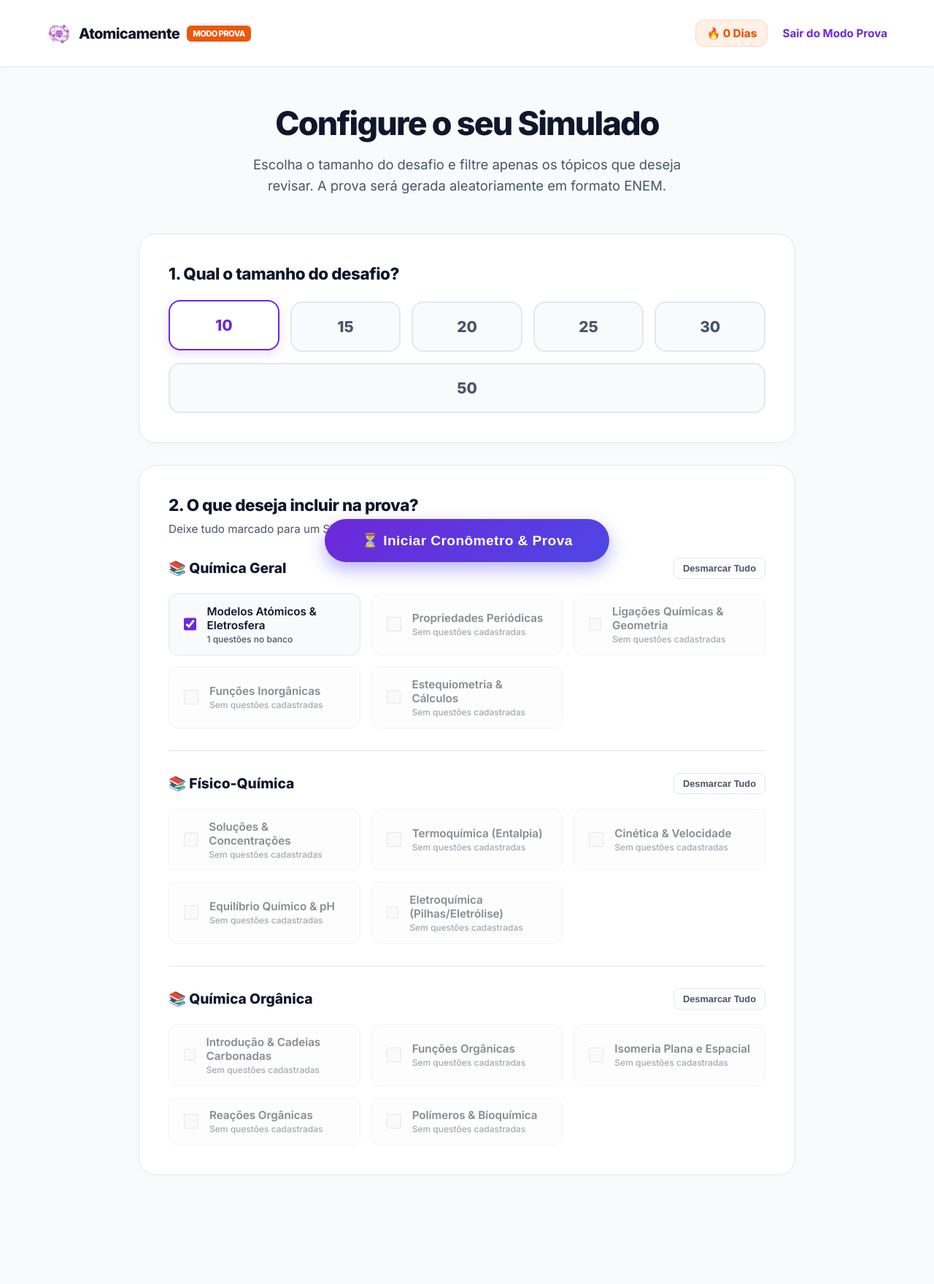
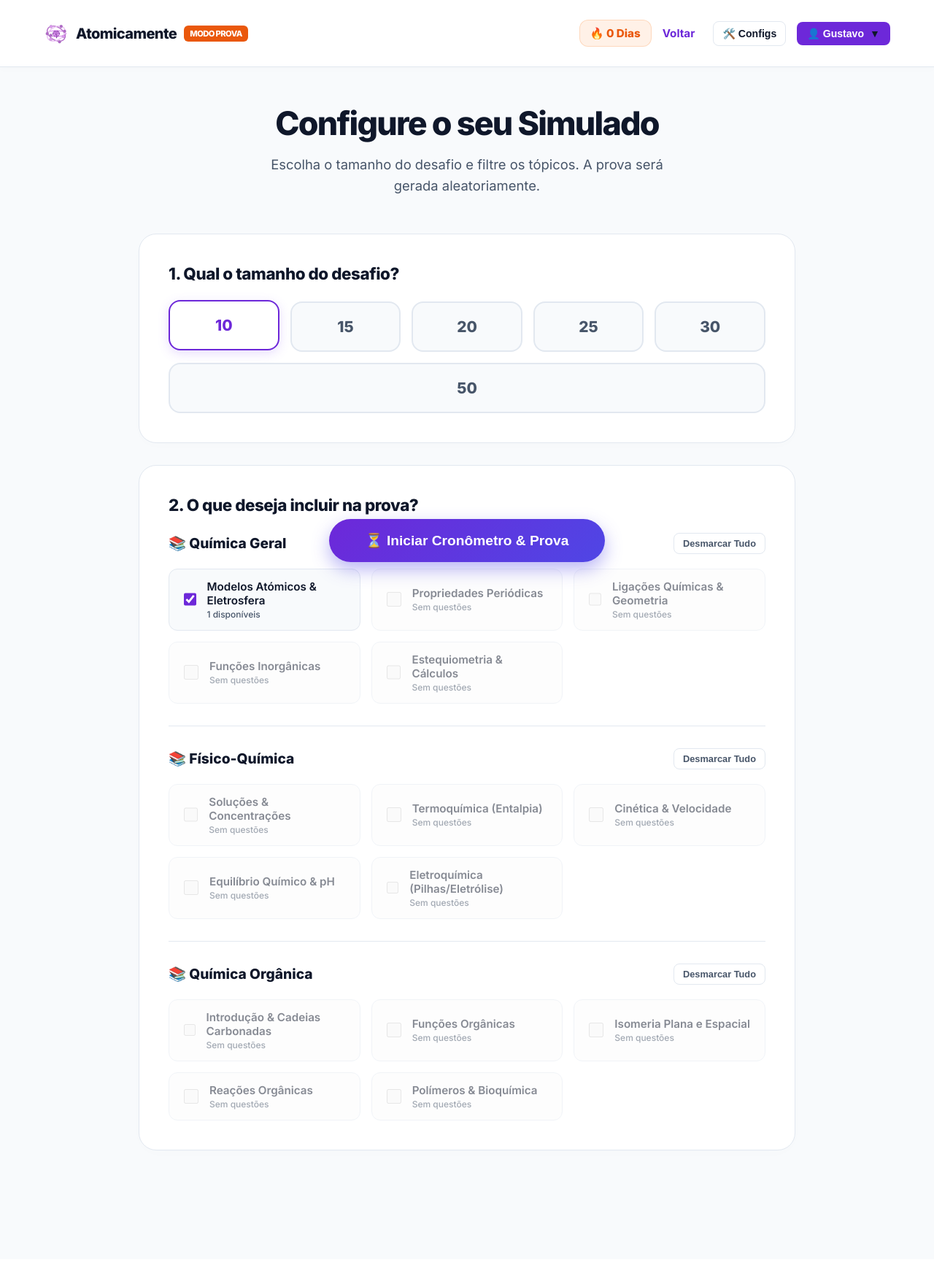
Before and after one commit to ghsnts/atomicamente, a PHP site: page /simulado.php in a window 1280 px wide. Shown: the whole page at 73% size. After the commit the page ends 1576 px from the top, so only its background shows below. Run offline with PHP 8.4, Linux system fonts and the light colour scheme; a user stored in the database is signed in; data comes from the database, SQL or seed files in the repository; tables that the repository leaves empty hold one stand-in row (values such as "Sample post").

Commit message:
Refactor session handling and UI updates
Refactor session checks and improve error handling. Update UI elements for better consistency and clarity.

```diff
--- a/simulado.php
+++ b/simulado.php
@@ -2,7 +2,6 @@
 session_start();
 require_once 'config.php';
 
-// Proteção padrão
 if (!isset($_SESSION['user_id'])) {
     header("Location: login.php");
     exit;
@@ -12,12 +11,10 @@ $user_id = $_SESSION['user_id'];
 $primeiro_nome = explode(' ', trim($_SESSION['user_nome'] ?? 'Estudante'))[0];
 
 try {
-    // Buscar a Ofensiva (Foguinho) para o Cabeçalho
     $stmtStreak = $pdo->prepare("SELECT streak FROM users WHERE id = :uid");
     $stmtStreak->execute([':uid' => $user_id]);
     $streak_aluno = $stmtStreak->fetchColumn() ?: 0;
 
-    // Buscar Frentes e Tópicos com contagem de questões ativas no banco
     $stmtMapeamento = $pdo->query("
         SELECT
             f.id as frente_id, f.nome as frente_nome,
@@ -37,9 +34,8 @@ try {
             'qtd' => $row['qtd_questoes']
         ];
     }
-
 } catch (PDOException $e) {
-    die("Erro ao carregar configurações do simulado: " . $e->getMessage());
+    die("Erro ao carregar configurações: " . $e->getMessage());
 }
 ?>
 <!DOCTYPE html>
@@ -53,9 +49,9 @@ try {
   <style>
     body { font-family: 'Inter', sans-serif; background-color: var(--bg-global); color: var(--texto-principal); margin: 0; }
 
-    /* CABEÇALHO (Herdado do Dashboard para consistência máxima) */
+    /* CABEÇALHO PADRÃO PREMIUM */
     .topo-dash { border-bottom: 1px solid var(--borda); background: var(--bg-card); position: sticky; top: 0; z-index: 100; box-shadow: 0 2px 10px rgba(0,0,0,0.02); }
-    .nav-dash { padding: 12px 0; max-width: 1200px; margin: 0 auto; display: flex; justify-content: space-between; align-items: center; }
+    .nav-dash { padding: 12px 20px; max-width: 1200px; margin: 0 auto; display: flex; justify-content: space-between; align-items: center; width: 100%; box-sizing: border-box; }
     .marca-dash { font-weight: 800; font-size: 1.25rem; display: flex; align-items: center; gap: 10px; text-decoration: none; color: var(--texto-principal); letter-spacing: -0.03em; }
 
     .container-simulado { max-width: 900px; margin: 50px auto; padding: 0 20px; }
@@ -64,21 +60,15 @@ try {
     .titulo-hero { font-size: 2.8rem; font-weight: 800; letter-spacing: -0.04em; margin: 0 0 15px 0; color: var(--texto-principal); }
     .subtitulo-hero { font-size: 1.15rem; color: var(--texto-secundario); margin: 0 auto; max-width: 600px; line-height: 1.6; }
 
-    /* SELETORES DE QUANTIDADE (Cards estilo Radio Button) */
     .secao-config { background: var(--bg-card); border: 1px solid var(--borda); border-radius: 24px; padding: 40px; margin-bottom: 30px; box-shadow: 0 4px 20px -5px rgba(0,0,0,0.02); }
     .titulo-secao { font-size: 1.4rem; font-weight: 800; margin: 0 0 25px 0; letter-spacing: -0.02em; }
 
     .grid-quantidades { display: flex; gap: 15px; flex-wrap: wrap; }
     .radio-card { display: none; }
-    .label-card {
-      flex: 1; min-width: 100px; text-align: center; padding: 20px 10px;
-      background: var(--bg-global); border: 2px solid var(--borda); border-radius: 16px;
-      cursor: pointer; transition: all 0.2s ease; font-weight: 800; font-size: 1.3rem; color: var(--texto-secundario);
-    }
+    .label-card { flex: 1; min-width: 100px; text-align: center; padding: 20px 10px; background: var(--bg-global); border: 2px solid var(--borda); border-radius: 16px; cursor: pointer; transition: all 0.2s ease; font-weight: 800; font-size: 1.3rem; color: var(--texto-secundario); }
     .label-card:hover { border-color: rgba(139, 92, 246, 0.4); background: var(--roxo-suave); }
     .radio-card:checked + .label-card { border-color: var(--roxo-base); background: var(--roxo-suave); color: var(--roxo-base); box-shadow: 0 4px 15px rgba(139, 92, 246, 0.2); transform: translateY(-2px); }
 
-    /* SELETORES DE MATÉRIA (Checkboxes elegantes) */
     .frente-bloco { margin-bottom: 30px; border-bottom: 1px solid var(--borda); padding-bottom: 30px; }
     .frente-bloco:last-child { margin-bottom: 0; border-bottom: none; padding-bottom: 0; }
 
@@ -88,24 +78,17 @@ try {
     .btn-selecionar-todos:hover { border-color: var(--roxo-base); color: var(--roxo-base); }
 
     .grid-topicos { display: grid; grid-template-columns: repeat(auto-fill, minmax(250px, 1fr)); gap: 15px; }
-
     .topico-item { display: flex; align-items: center; gap: 12px; padding: 14px 16px; border: 1px solid var(--borda); border-radius: 12px; cursor: pointer; transition: all 0.2s; background: var(--bg-global); }
     .topico-item:hover { border-color: var(--roxo-base); }
     .topico-item.desativado { opacity: 0.5; cursor: not-allowed; border-color: var(--borda); background: rgba(0,0,0,0.02); }
-    .topico-item.desativado:hover { border-color: var(--borda); }
 
     .check-custom { width: 20px; height: 20px; accent-color: var(--roxo-base); cursor: pointer; }
     .topico-info { display: flex; flex-direction: column; }
     .topico-nome { font-weight: 600; font-size: 0.95rem; color: var(--texto-principal); }
     .topico-badge { font-size: 0.75rem; color: var(--texto-secundario); font-weight: 500; margin-top: 2px; }
 
-    /* BOTÃO FLUTUANTE DE INICIAR */
     .barra-acao-fixa { position: sticky; bottom: 30px; display: flex; justify-content: center; z-index: 10; margin-top: 40px; }
-    .btn-gerar {
-      background: linear-gradient(135deg, var(--roxo-base), #4f46e5); color: white; border: none;
-      padding: 18px 50px; font-size: 1.2rem; font-weight: 800; border-radius: 50px; cursor: pointer;
-      box-shadow: 0 10px 25px rgba(79, 70, 229, 0.4); transition: all 0.3s ease; letter-spacing: 0.02em;
-    }
+    .btn-gerar { background: linear-gradient(135deg, var(--roxo-base), #4f46e5); color: white; border: none; padding: 18px 50px; font-size: 1.2rem; font-weight: 800; border-radius: 50px; cursor: pointer; box-shadow: 0 10px 25px rgba(79, 70, 229, 0.4); transition: all 0.3s ease; }
     .btn-gerar:hover { transform: translateY(-3px) scale(1.02); box-shadow: 0 15px 35px rgba(79, 70, 229, 0.5); }
   </style>
   <script src="js/tema.js"></script>
@@ -113,17 +96,39 @@ try {
 <body class="dash-body">
 
   <header class="topo-dash">
-    <div class="nav-dash container">
+    <div class="nav-dash">
       <a href="dashboard.php" class="marca-dash">
         <img src="assets/icone-simplificado.png" alt="Logo" style="height: 34px; border-radius: 8px;" />
         Atomicamente <span class="badge-enem" style="font-size: 0.7rem; font-weight: 800; padding: 4px 8px; border-radius: 6px; color: white; background: #ea580c;">MODO PROVA</span>
       </a>
 
-      <div style="display: flex; align-items: center; gap: 20px;">
+      <div style="display: flex; align-items: center; gap: 15px;">
         <div style="display: flex; align-items: center; gap: 6px; background: rgba(249, 115, 22, 0.1); border: 1px solid rgba(249, 115, 22, 0.2); padding: 8px 14px; border-radius: 12px; font-weight: 800; color: #ea580c; font-size: 0.95rem;">
           🔥 <?php echo $streak_aluno; ?> Dias
         </div>
-        <a href="dashboard.php" style="color: var(--roxo-base); text-decoration: none; font-weight: 700; font-size: 0.95rem; transition: opacity 0.2s;">Sair do Modo Prova</a>
+
+        <a href="dashboard.php" style="color: var(--roxo-base); text-decoration: none; font-weight: 700; font-size: 0.95rem; margin-right: 10px;">Voltar</a>
+
+        <div class="menu-dropdown">
+          <button onclick="alternarDropdown('drop-config')" style="background: none; border: 1px solid var(--borda); color: var(--texto-principal); padding: 8px 12px; font-size: 0.88rem; border-radius: 8px; font-weight: 600; cursor: pointer; display: flex; align-items: center; gap: 6px;">
+            🛠️ Configs
+          </button>
+          <div id="drop-config" class="dropdown-conteudo">
+            <div class="dropdown-item" onclick="alternarModoNoturno()"><span id="btn-tema-texto">🌙 Modo Escuro</span></div>
+          </div>
+        </div>
+
+        <div class="menu-dropdown">
+          <button onclick="alternarDropdown('drop-perfil')" style="background: var(--roxo-base); color: white; border: none; padding: 8px 14px; font-size: 0.88rem; border-radius: 8px; font-weight: 700; cursor: pointer; display: flex; align-items: center; gap: 8px;">
+            👤 <?php echo $primeiro_nome; ?> <span>▼</span>
+          </button>
+          <div id="drop-perfil" class="dropdown-conteudo">
+            <a href="perfil.php" class="dropdown-item">🧑‍🎓 Perfil</a>
+            <a href="progresso.php" class="dropdown-item">📈 Progresso</a>
+            <div class="dropdown-divisor"></div>
+            <a href="logout.php" class="dropdown-item sair">🚪 Sair</a>
+          </div>
+        </div>
       </div>
     </div>
   </header>
@@ -133,14 +138,13 @@ try {
 
       <div class="hero-simulado">
         <h1 class="titulo-hero">Configure o seu Simulado</h1>
-        <p class="subtitulo-hero">Escolha o tamanho do desafio e filtre apenas os tópicos que deseja revisar. A prova será gerada aleatoriamente em formato ENEM.</p>
+        <p class="subtitulo-hero">Escolha o tamanho do desafio e filtre os tópicos. A prova será gerada aleatoriamente.</p>
       </div>
 
       <div class="secao-config">
         <h2 class="titulo-secao">1. Qual o tamanho do desafio?</h2>
         <div class="grid-quantidades">
-          <?php $opcoes = [10, 15, 20, 25, 30, 50]; ?>
-          <?php foreach ($opcoes as $idx => $qtd): ?>
+          <?php foreach ([10, 15, 20, 25, 30, 50] as $idx => $qtd): ?>
             <input type="radio" name="qtd_questoes" id="qtd_<?php echo $qtd; ?>" value="<?php echo $qtd; ?>" class="radio-card" <?php echo $idx === 0 ? 'checked' : ''; ?>>
             <label for="qtd_<?php echo $qtd; ?>" class="label-card"><?php echo $qtd; ?></label>
           <?php endforeach; ?>
@@ -149,8 +153,6 @@ try {
 
       <div class="secao-config">
         <h2 class="titulo-secao">2. O que deseja incluir na prova?</h2>
-        <p style="color: var(--texto-secundario); margin-top: -15px; margin-bottom: 30px; font-size: 0.95rem;">Deixe tudo marcado para um Simulado Geral ou selecione tópicos específicos.</p>
-
         <?php foreach ($frentes_agrupadas as $frente_id => $frente): ?>
           <div class="frente-bloco">
             <div class="frente-topo">
@@ -162,13 +164,10 @@ try {
               <?php foreach ($frente['topicos'] as $topico): ?>
                 <?php $desativado = $topico['qtd'] == 0; ?>
                 <label class="topico-item <?php echo $desativado ? 'desativado' : ''; ?>">
-                  <input type="checkbox" name="topicos[]" value="<?php echo $topico['id']; ?>" class="check-custom checkbox-frente-<?php echo $frente_id; ?>"
-                         <?php echo $desativado ? 'disabled' : 'checked'; ?>>
+                  <input type="checkbox" name="topicos[]" value="<?php echo $topico['id']; ?>" class="check-custom checkbox-frente-<?php echo $frente_id; ?>" <?php echo $desativado ? 'disabled' : 'checked'; ?>>
                   <div class="topico-info">
                     <span class="topico-nome"><?php echo htmlspecialchars($topico['nome']); ?></span>
-                    <span class="topico-badge">
-                      <?php echo $desativado ? 'Sem questões cadastradas' : $topico['qtd'] . ' questões no banco'; ?>
-                    </span>
+                    <span class="topico-badge"><?php echo $desativado ? 'Sem questões' : $topico['qtd'] . ' disponíveis'; ?></span>
                   </div>
                 </label>
               <?php endforeach; ?>
@@ -180,37 +179,38 @@ try {
       <div class="barra-acao-fixa">
         <button type="submit" class="btn-gerar" id="btnSubmit">⏳ Iniciar Cronômetro & Prova</button>
       </div>
-
     </div>
   </form>
 
   <script>
-    // Função para Selecionar/Desmarcar todos os tópicos de uma frente rapidamente
     function toggleFrente(frenteId, btnElement) {
         const checkboxes = document.querySelectorAll('.checkbox-frente-' + frenteId + ':not(:disabled)');
         const marcados = document.querySelectorAll('.checkbox-frente-' + frenteId + ':checked:not(:disabled)').length;
-
         if (marcados === checkboxes.length) {
             checkboxes.forEach(cb => cb.checked = false);
             btnElement.innerText = "Selecionar Tudo";
-            btnElement.style.borderColor = "var(--borda)";
-            btnElement.style.color = "var(--texto-secundario)";
         } else {
             checkboxes.forEach(cb => cb.checked = true);
             btnElement.innerText = "Desmarcar Tudo";
-            btnElement.style.borderColor = "var(--roxo-base)";
-            btnElement.style.color = "var(--roxo-base)";
         }
     }
 
-    // Prevenção de prova sem tópicos selecionados
     document.getElementById('formSimulado').addEventListener('submit', function(e) {
-        const marcados = document.querySelectorAll('input[name="topicos[]"]:checked').length;
-        if (marcados === 0) {
-            e.preventDefault();
-            alert('⚠️ Precisas de selecionar pelo menos um tópico para gerar a prova!');
+        if (document.querySelectorAll('input[name="topicos[]"]:checked').length === 0) {
+            e.preventDefault(); alert('⚠️ Precisas de selecionar pelo menos um tópico!');
         }
     });
+
+    // Controladores Dropdown
+    function alternarDropdown(id) {
+        document.querySelectorAll('.dropdown-conteudo').forEach(drop => { if(drop.id !== id) drop.classList.remove('mostrar'); });
+        document.getElementById(id).classList.toggle('mostrar');
+    }
+    window.onclick = function(event) {
+        if (!event.target.matches('button') && !event.target.closest('button')) {
+            document.querySelectorAll('.dropdown-conteudo').forEach(drop => drop.classList.remove('mostrar'));
+        }
+    }
   </script>
 </body>
 </html>
```
